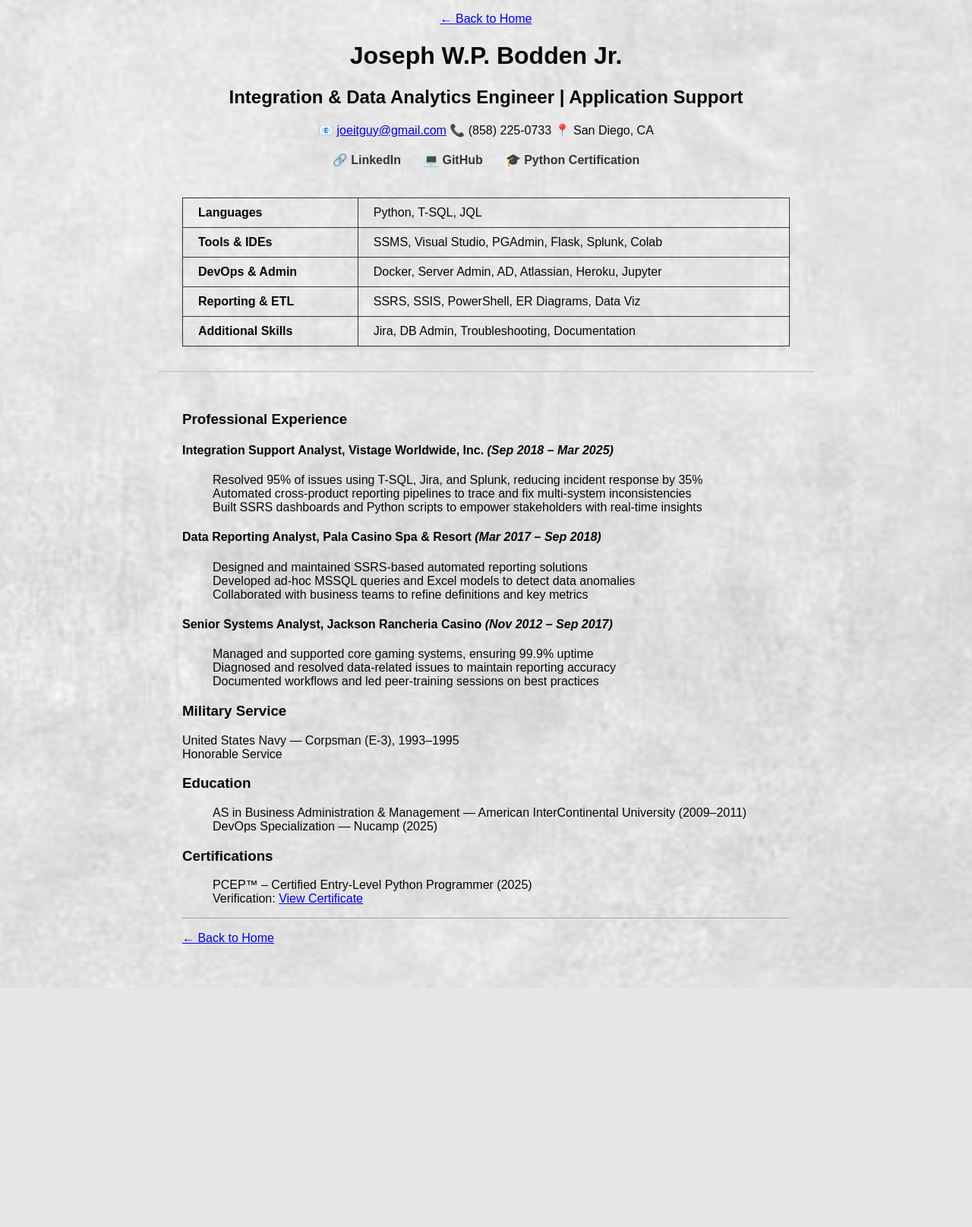
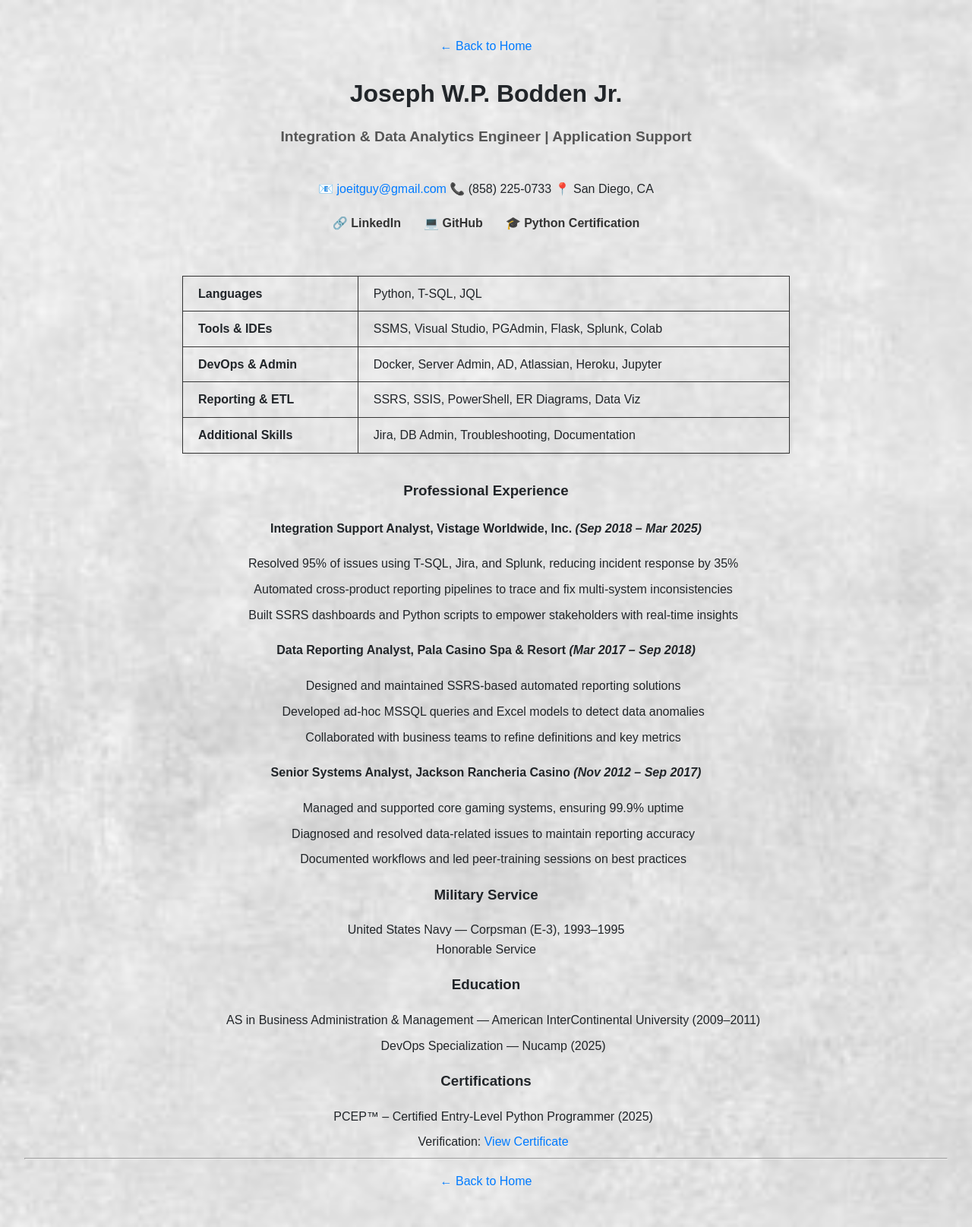
Before and after one commit to joeitguy/resume-app, a Flask app: page /view/resume in a window 1280 px wide. Shown: the whole page at 76% size. Before the commit the page ends 1300 px from the top, so only its background shows below. Run offline with Flask 3, Linux system fonts and the light colour scheme.

Commit message:
replacing resume.html

```diff
--- a/static/css/main.css
+++ b/static/css/main.css
@@ -95,21 +95,106 @@ ul li {
 
 
 
-.resume-section {
-  text-align: left;
-  margin: 40px auto;
-  padding: 20px;
-  max-width: 800px;
+
+/* resume.css — modular, print-friendly, and clean */
+
+body {
+  font-family: Arial, sans-serif;
   line-height: 1.6;
-  font-family: 'Segoe UI', sans-serif;
+  margin: 0;
+  padding: 2rem;
+  background-color: #f8f9fa;
+  color: #212529;
 }
 
-.resume-details {
-  margin: 0 auto;
+.container {
   max-width: 800px;
+  margin: auto;
   padding: 2rem;
+  background: #ffffff;
+  box-shadow: 0 0 10px rgba(0,0,0,0.1);
+  border-radius: 8px;
+}
+
+h1, h2 {
+  text-align: center;
+  margin: 0;
+  padding: 0.5rem 0;
+}
+
+h1 {
+  font-size: 2rem;
+}
+
+h2 {
+  font-size: 1.2rem;
+  color: #555;
+  margin-bottom: 2rem;
+}
+
+.contact p, .education p, .certifications p {
+  text-align: center;
+  margin: 0.5rem 0;
+}
+
+table {
+  width: 100%;
+  border-collapse: collapse;
+  margin: 1rem 0;
+}
+
+table th, table td {
   text-align: left;
-  border-top: 2px solid #ccc;
-  margin-top: 2rem;
-  /* background-color: #fff; ← REMOVE THIS */
+  padding: 0.5rem;
+  border-bottom: 1px solid #ccc;
 }
+
+.job {
+  margin-bottom: 2rem;
+}
+
+.job h4 {
+  margin: 0;
+  font-size: 1.1rem;
+  color: #333;
+}
+
+.job em {
+  font-style: italic;
+  color: #555;
+}
+
+ul {
+  margin: 0.5rem 0 0 1.2rem;
+  padding: 0;
+}
+
+ul li {
+  margin-bottom: 0.5rem;
+}
+
+a {
+  color: #007bff;
+  text-decoration: none;
+}
+
+a:hover {
+  text-decoration: underline;
+}
+
+@media print {
+  body {
+    background: none;
+    color: black;
+  }
+
+  .container {
+    box-shadow: none;
+    padding: 0;
+  }
+
+  a {
+    color: black;
+    text-decoration: underline;
+  }
+}
```
Also changed, not shown: 1 other file.
